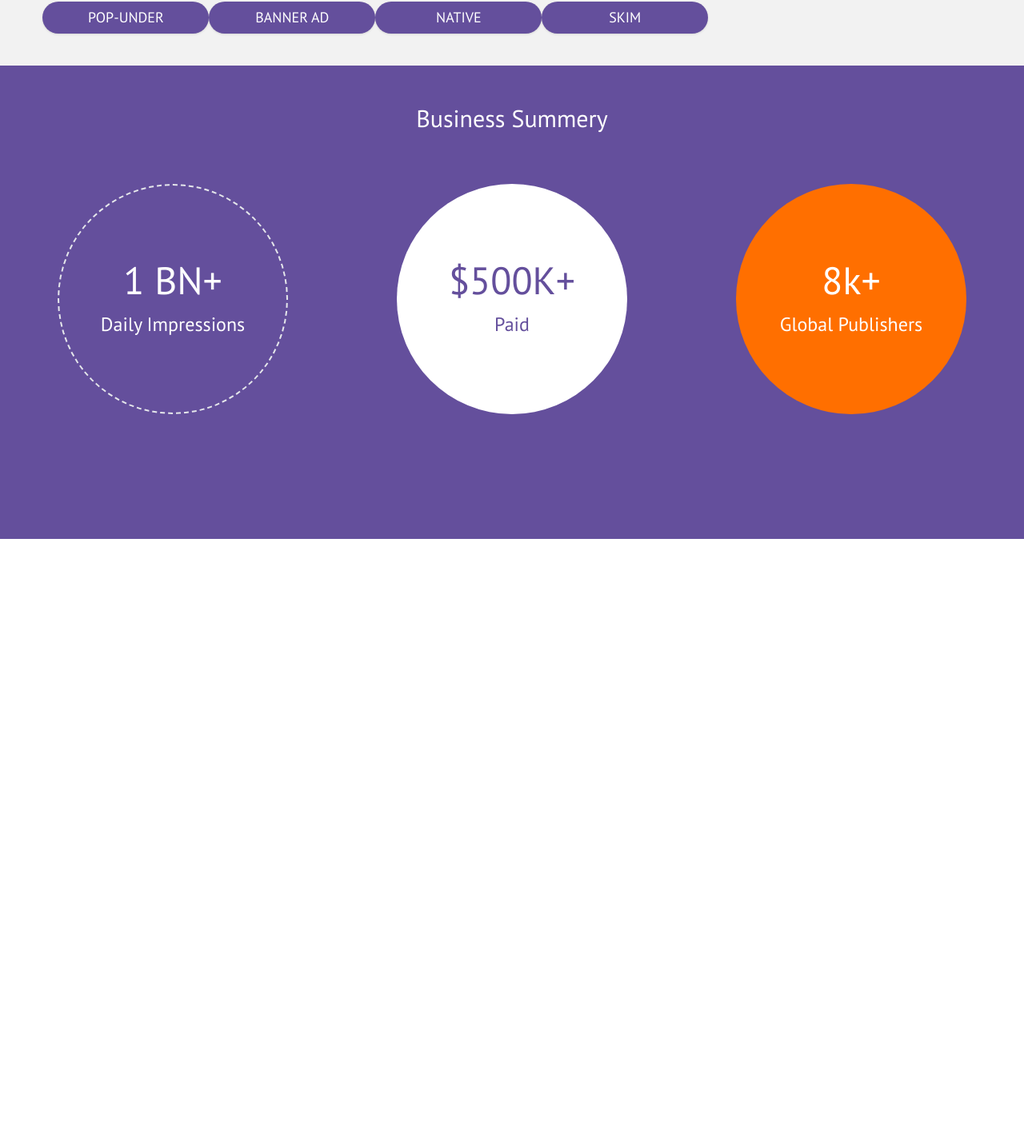
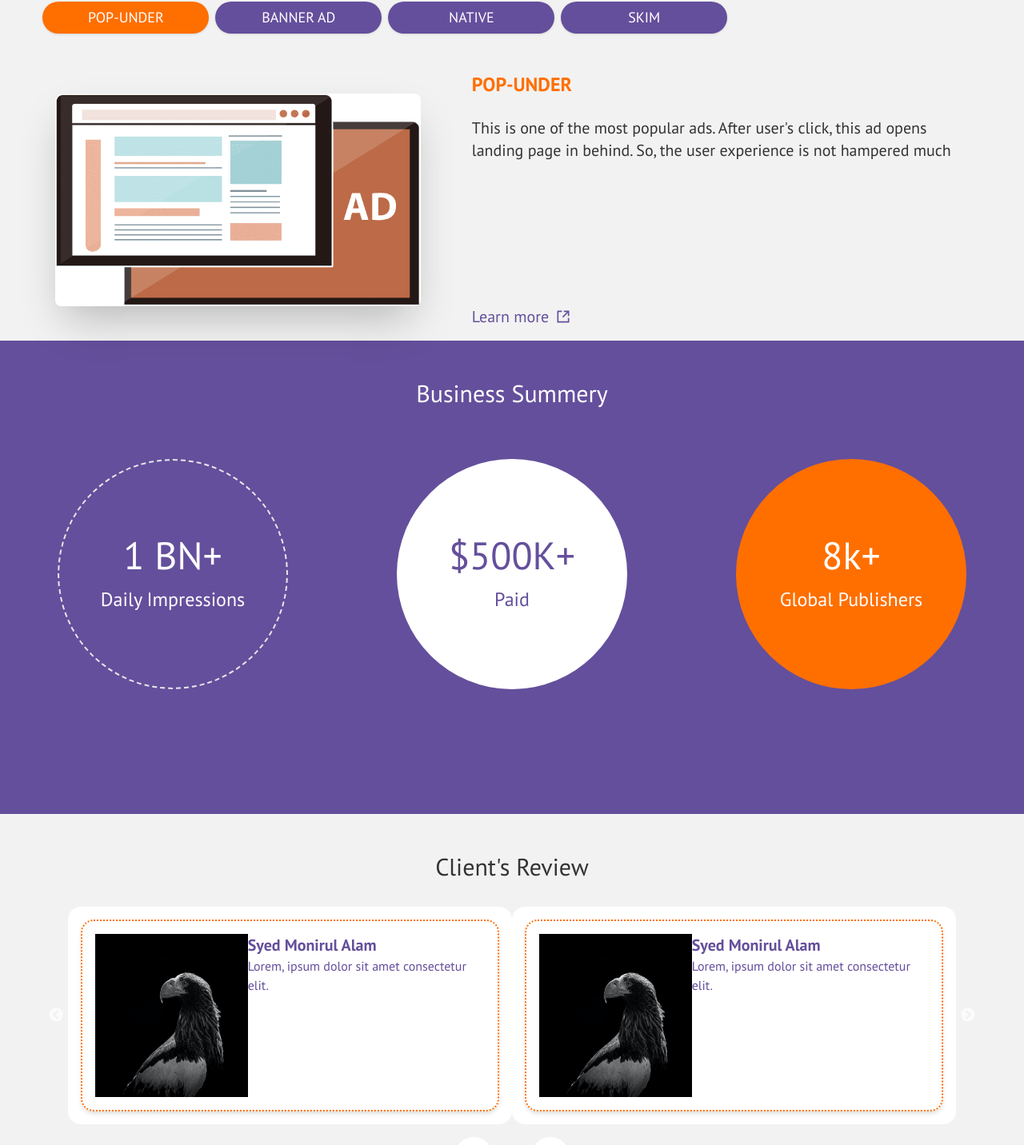
Before and after one commit to SyedMonir/mk_tech, a React (Create React App) app: page / in a window 1280 px wide. Shown: the part 1718-3150 px from the top of the page at 80% size. Before the commit the page ends 2392 px from the top, so only its background shows below. Built offline with nearby package versions, Linux system fonts and the light colour scheme.

Commit message:
fixing responsive and added review section with slick carousel

```diff
--- a/package.json
+++ b/package.json
@@ -12,6 +12,8 @@
     "react-icons": "^4.4.0",
     "react-router-dom": "^6.3.0",
     "react-scripts": "5.0.1",
+    "react-slick": "^0.29.0",
+    "slick-carousel": "^1.8.1",
     "web-vitals": "^2.1.4"
   },
   "scripts": {
--- a/src/App.js
+++ b/src/App.js
@@ -13,7 +13,7 @@ function App() {
         <Nav />
         <Routes>
           <Route path="/" element={<Home />}>
-            <Route path="popUnder" element={<PopUnder />} />
+            <Route index element={<PopUnder />} />
             <Route path="bannerAd" element={<BannerAd />} />
             <Route path="native" element={<Native />} />
             <Route path="skim" element={<Skim />} />
--- a/src/Components/FinalSummery.js
+++ b/src/Components/FinalSummery.js
@@ -8,7 +8,7 @@ const FinalSummery = () => {
           <h2 className="text-center text-3xl text-white">Business Summery</h2>
           <div className="flex flex-wrap -m-4">
             {/* 1 */}
-            <div className="p-4 lg:w-1/3">
+            <div className="p-4 lg:w-1/3 mx-auto">
               <div className="h-full bg-opacity-75 px-8 pt-16 pb-24 rounded-lg overflow-hidden text-center relative">
                 <div className=" sm:text-2xl text-xl font-medium text-white rounded-[50%] w-72 h-72 mb-3 mx-auto flex items-center justify-center flex-col border-dashed border-2">
                   <h2 className="text-5xl mb-4">1 BN+</h2>
@@ -17,7 +17,7 @@ const FinalSummery = () => {
               </div>
             </div>
             {/* 2 */}
-            <div className="p-4 lg:w-1/3">
+            <div className="p-4 lg:w-1/3 mx-auto">
               <div className="h-full bg-opacity-75 px-8 pt-16 pb-24 rounded-lg overflow-hidden text-center relative">
                 <div className=" sm:text-2xl text-xl font-medium bg-white text-secondary rounded-[50%] w-72 h-72 mb-3 mx-auto flex items-center justify-center flex-col ">
                   <h2 className="text-5xl mb-4">$500K+</h2>
@@ -26,7 +26,7 @@ const FinalSummery = () => {
               </div>
             </div>
             {/* 3 */}
-            <div className="p-4 lg:w-1/3">
+            <div className="p-4 lg:w-1/3 mx-auto">
               <div className="h-full bg-opacity-75 px-8 pt-16 pb-24 rounded-lg overflow-hidden text-center relative">
                 <div className=" sm:text-2xl text-xl font-medium bg-primary text-white rounded-[50%] w-72 h-72 mb-3 mx-auto flex items-center justify-center flex-col ">
                   <h2 className="text-5xl mb-4">8k+</h2>
--- a/src/Components/Home.js
+++ b/src/Components/Home.js
@@ -1,6 +1,7 @@
 import React from 'react';
 import FinalSummery from './FinalSummery';
 import Hero from './Hero';
+import Review from './Review';
 import Summery from './Summery';
 import Versatile from './Versatile';
 
@@ -11,6 +12,7 @@ const Home = () => {
       <Summery />
       <Versatile />
       <FinalSummery />
+      <Review />
     </section>
   );
 };
--- /dev/null
+++ b/src/Components/Review.js
@@ -0,0 +1,119 @@
+import React, { createRef } from 'react';
+import Slider from 'react-slick';
+// Import css files
+import 'slick-carousel/slick/slick.css';
+import 'slick-carousel/slick/slick-theme.css';
+
+import { IoIosArrowForward } from 'react-icons/io';
+import { IoIosArrowBack } from 'react-icons/io';
+
+import user from '../../src/assets/user.jpg';
+
+const Review = () => {
+  const customSlider = createRef();
+  const gotoNext = () => {
+    customSlider.current.slickNext();
+  };
+
+  const gotoPrev = () => {
+    customSlider.current.slickPrev();
+  };
+  const settings = {
+    dots: false,
+    infinite: true,
+    accessibility: true,
+    autoplay: true,
+    speed: 500,
+    autoplaySpeed: 5000,
+    cssEase: 'linear',
+    pauseOnHover: true,
+    slidesToShow: 2,
+    slidesToScroll: 1,
+    responsive: [
+      {
+        breakpoint: 1024,
+        settings: {
+          slidesToShow: 3,
+          slidesToScroll: 3,
+          infinite: true,
+          dots: true,
+        },
+      },
+      {
+        breakpoint: 600,
+        settings: {
+          slidesToShow: 1,
+          slidesToScroll: 1,
+          initialSlide: 1,
+        },
+      },
+      {
+        breakpoint: 480,
+        settings: {
+          slidesToShow: 1,
+          slidesToScroll: 1,
+        },
+      },
+    ],
+  };
+  return (
+    <section className="sm:w-11/12 w-full mx-auto p-8">
+      <h2 className="text-center text-3xl mt-4 mb-8">Client's Review</h2>
+      <Slider {...settings} ref={customSlider}>
+        {/* 1 */}
+        <div className="p-4 bg-white rounded-2xl">
+          <div className="flex shadow-md justify-between h-60 p-4 border-2 border-dotted border-primary rounded-2xl">
+            <div className="w-2/5 ">
+              <img className="h-full" src={user} alt="" />
+            </div>
+            <div className="text-secondary">
+              <h2 className="card-title ">Syed Monirul Alam</h2>
+              <p>Lorem, ipsum dolor sit amet consectetur elit.</p>
+            </div>
+          </div>
+        </div>
+        {/* 2 */}
+        <div className="p-4 bg-white rounded-2xl">
+          <div className="flex shadow-md justify-between h-60 p-4 border-2 border-dotted border-primary rounded-2xl">
+            <div className="w-2/5 ">
+              <img className="h-full" src={user} alt="" />
+            </div>
+            <div className="text-secondary">
+              <h2 className="card-title ">Syed Monirul Alam</h2>
+              <p>Lorem, ipsum dolor sit amet consectetur elit.</p>
+            </div>
+          </div>
+        </div>
+        {/* 3 */}
+        <div className="p-4 bg-white rounded-2xl">
+          <div className="flex shadow-md justify-between h-60 p-4 border-2 border-dotted border-primary rounded-2xl">
+            <div className="w-2/5 ">
+              <img className="h-full" src={user} alt="" />
+            </div>
+            <div className="text-secondary">
+              <h2 className="card-title ">Syed Monirul Alam</h2>
+              <p>Lorem, ipsum dolor sit amet consectetur elit.</p>
+            </div>
+          </div>
+        </div>
+      </Slider>
+
+      <div className="text-center my-4">
+        <button
+          className="text-secondary h-12 w-12 shadow-lg rounded-[50%] text-center bg-white p-2 mr-12"
+          onClick={() => gotoPrev()}
+        >
+          <IoIosArrowBack size={25} className={'ml-[2px]'} />
+        </button>
+        <button
+          className="text-secondary h-12 w-12 shadow-lg rounded-[50%] text-center bg-white p-2"
+          onClick={() => gotoNext()}
+        >
+          <IoIosArrowForward size={25} className={'ml-1'} />
+        </button>
+      </div>
+    </section>
+  );
+};
+
+export default Review;
--- a/src/Components/Tabs/Tabs.js
+++ b/src/Components/Tabs/Tabs.js
@@ -4,15 +4,15 @@ import { NavLink, Outlet } from 'react-router-dom';
 const Tabs = () => {
   return (
     <section className="w-11/12 mx-auto">
-      <div className="btn-group justify-between my-8">
+      <div className="btn-group sm:justify-between justify-center my-8 gap-2">
         <NavLink
           style={({ isActive }) => {
             return {
               backgroundColor: isActive ? '#FF6F00' : '#644F9C',
             };
           }}
-          to={'/popUnder'}
-          className=" flex items-center w-52 justify-center h-10 rounded-[2rem] uppercase text-lg text-white shadow mb-2"
+          to={'/'}
+          className=" flex items-center w-52 justify-center h-10 rounded-[2rem] uppercase text-lg text-white shadow "
         >
           Pop-Under
         </NavLink>
```
Also changed, not shown: src/assets/user.jpg (added), 1 other file (tests, documents, lock files or other folders).
